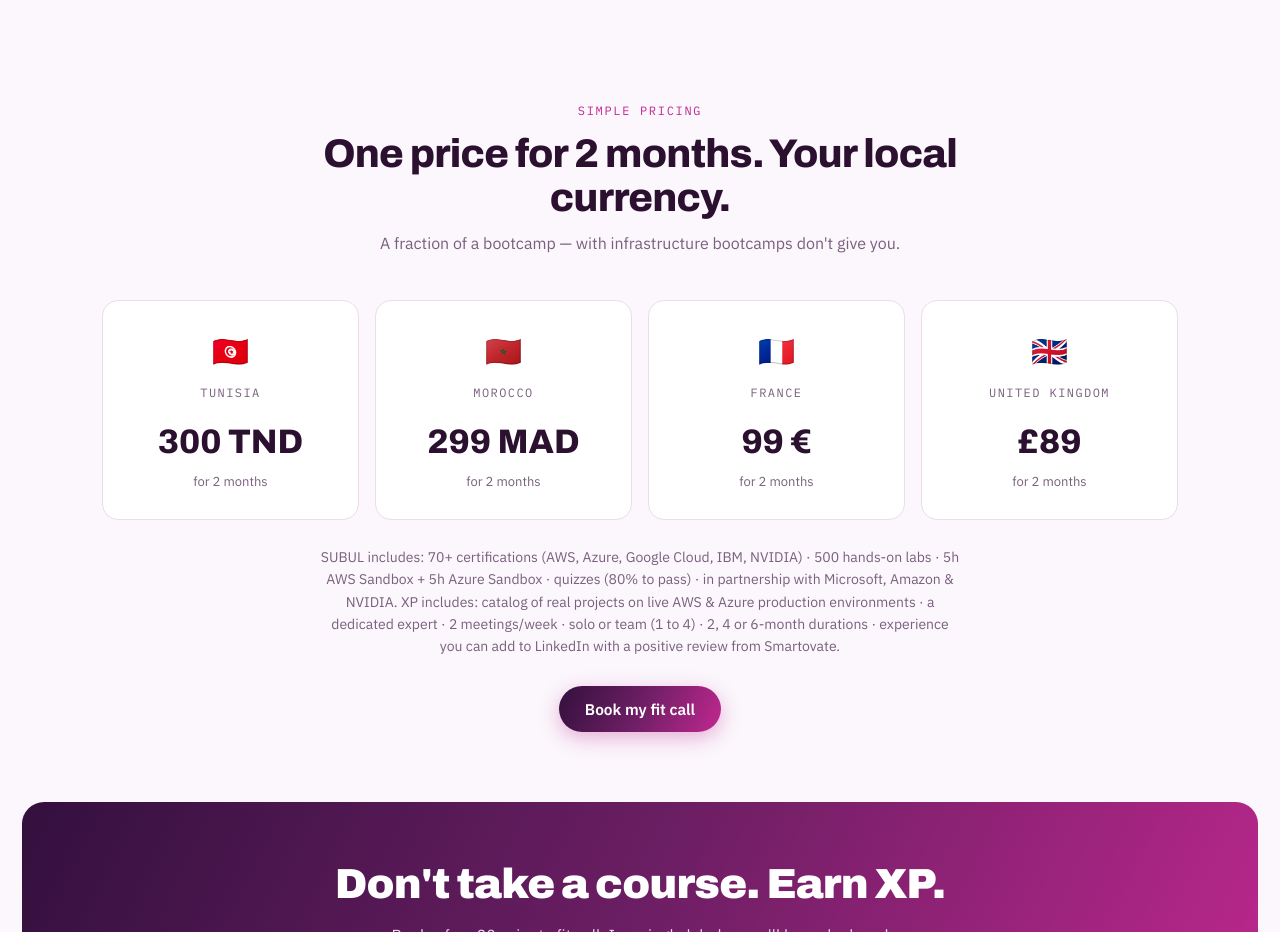
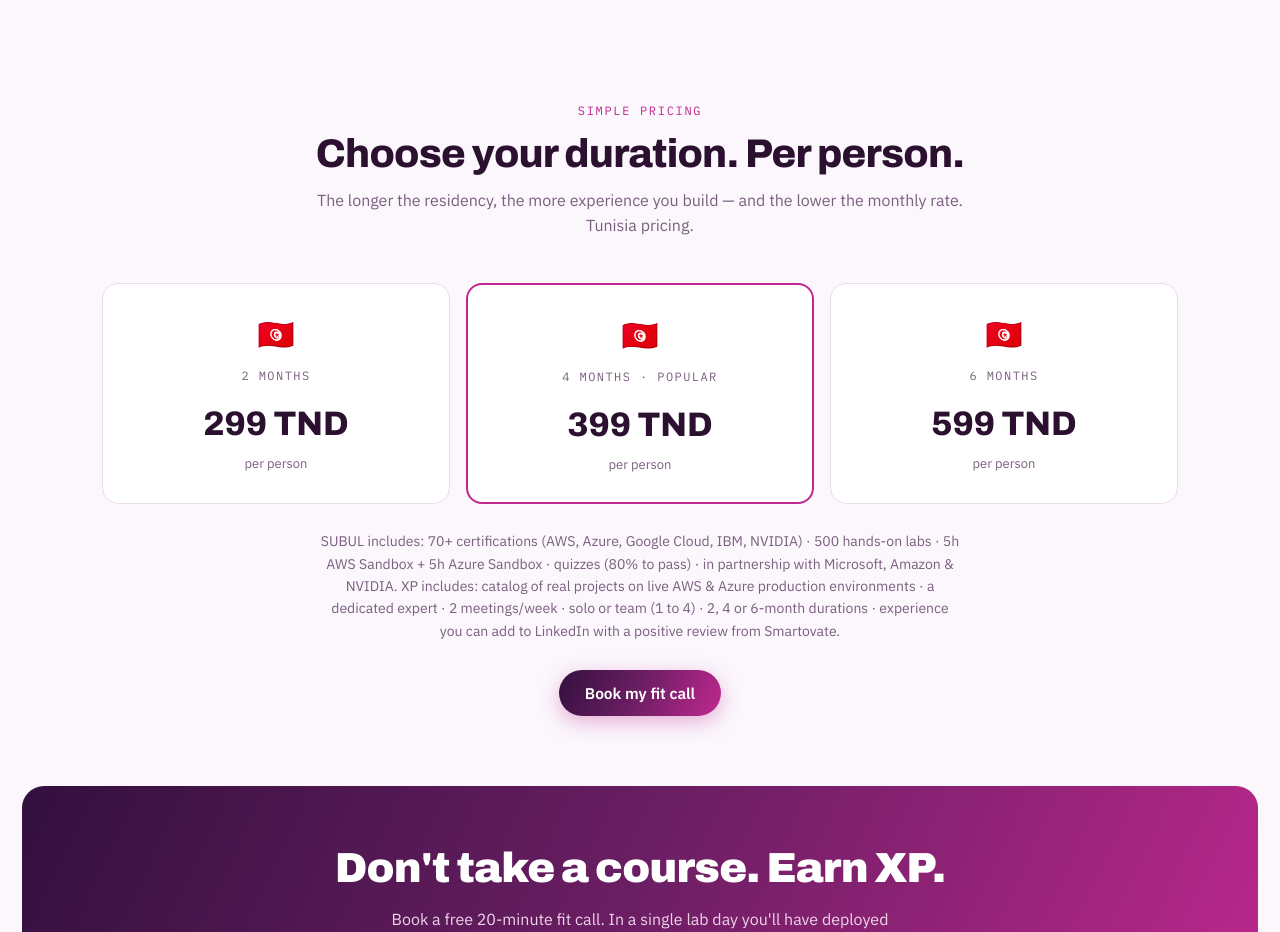
Before and after one commit to AbdelkhalekBakkari/subulxp, a plain HTML site: page index.html in a window 1280 px wide. Shown: the part 3360-4292 px from the top of the page. Drawn offline with Linux system fonts and the light colour scheme.

Commit message:
Tunisia duration pricing 299/399/599 per person

```diff
--- a/index.html
+++ b/index.html
@@ -269,14 +269,13 @@
   <div class="wrap">
     <div class="sec-head">
       <div class="tag" data-fr="Tarif simple">Simple pricing</div>
-      <h2 data-fr="Un prix pour 2 mois. Dans votre monnaie locale.">One price for 2 months. Your local currency.</h2>
-      <p data-fr="Une fraction du prix d'un bootcamp — avec des infrastructures que les bootcamps n'offrent pas.">A fraction of a bootcamp — with infrastructure bootcamps don't give you.</p>
+      <h2 data-fr="Choisissez votre durée. Par personne.">Choose your duration. Per person.</h2>
+      <p data-fr="Plus la résidence est longue, plus vous construisez d'expérience — et plus le tarif mensuel baisse. Tarifs Tunisie.">The longer the residency, the more experience you build — and the lower the monthly rate. Tunisia pricing.</p>
     </div>
     <div class="prices">
-      <div class="price"><div class="flag">🇹🇳</div><div class="m" data-fr="Tunisie">Tunisia</div><div class="p">300 TND</div><div class="per" data-fr="pour 2 mois">for 2 months</div></div>
-      <div class="price"><div class="flag">🇲🇦</div><div class="m" data-fr="Maroc">Morocco</div><div class="p">299 MAD</div><div class="per" data-fr="pour 2 mois">for 2 months</div></div>
-      <div class="price"><div class="flag">🇫🇷</div><div class="m">France</div><div class="p">99 €</div><div class="per" data-fr="pour 2 mois">for 2 months</div></div>
-      <div class="price"><div class="flag">🇬🇧</div><div class="m" data-fr="Royaume-Uni">United Kingdom</div><div class="p">£89</div><div class="per" data-fr="pour 2 mois">for 2 months</div></div>
+      <div class="price"><div class="flag">🇹🇳</div><div class="m" data-fr="2 mois">2 months</div><div class="p">299 TND</div><div class="per" data-fr="par personne">per person</div></div>
+      <div class="price" style="border-color:var(--magenta);border-width:2.5px"><div class="flag">🇹🇳</div><div class="m" data-fr="4 mois · populaire">4 months · popular</div><div class="p">399 TND</div><div class="per" data-fr="par personne">per person</div></div>
+      <div class="price"><div class="flag">🇹🇳</div><div class="m" data-fr="6 mois">6 months</div><div class="p">599 TND</div><div class="per" data-fr="par personne">per person</div></div>
     </div>
     <p class="included" data-fr="SUBUL comprend : +70 certifications (AWS, Azure, Google Cloud, IBM, NVIDIA) · 500 laboratoires pratiques · 5h AWS Sandbox + 5h Azure Sandbox · quizzes (80% requis) · en partenariat avec Microsoft, Amazon &amp; NVIDIA. XP comprend : catalogue de projets réels sur environnement de production AWS &amp; Azure · un expert dédié · 2 réunions/semaine · en solo ou équipe (1 à 4) · durées 2, 4 ou 6 mois · expérience ajoutable sur LinkedIn avec avis positif de Smartovate.">SUBUL includes: 70+ certifications (AWS, Azure, Google Cloud, IBM, NVIDIA) · 500 hands-on labs · 5h AWS Sandbox + 5h Azure Sandbox · quizzes (80% to pass) · in partnership with Microsoft, Amazon &amp; NVIDIA. XP includes: catalog of real projects on live AWS &amp; Azure production environments · a dedicated expert · 2 meetings/week · solo or team (1 to 4) · 2, 4 or 6-month durations · experience you can add to LinkedIn with a positive review from Smartovate.</p>
     <div style="text-align:center;margin-top:28px">
@@ -330,13 +329,22 @@
             <label for="ff-country" data-fr="Pays *">Country *</label>
             <select id="ff-country" name="country" required>
               <option value="">—</option>
-              <option value="Tunisia">🇹🇳 Tunisia — 300 TND / 2 months</option>
-              <option value="Morocco">🇲🇦 Morocco — 299 MAD / 2 months</option>
-              <option value="France">🇫🇷 France — 99 € / 2 months</option>
-              <option value="United Kingdom">🇬🇧 UK — £89 / 2 months</option>
-              <option value="Other">🌍 Other</option>
+              <option value="Tunisia">🇹🇳 Tunisie</option>
+              <option value="Morocco">🇲🇦 Maroc</option>
+              <option value="France">🇫🇷 France</option>
+              <option value="United Kingdom">🇬🇧 UK</option>
+              <option value="Other">🌍 Autre / Other</option>
             </select>
           </div>
+        </div>
+        <div class="f-field">
+          <label for="ff-duration" data-fr="Durée souhaitée (Tunisie)">Preferred duration (Tunisia)</label>
+          <select id="ff-duration" name="duration">
+            <option value="">—</option>
+            <option value="2 months">2 mois — 299 TND / personne</option>
+            <option value="4 months">4 mois — 399 TND / personne</option>
+            <option value="6 months">6 mois — 599 TND / personne</option>
+          </select>
         </div>
         <div class="f-field">
           <label for="ff-track" data-fr="Parcours qui vous intéresse *">Track you're interested in *</label>
@@ -446,6 +454,7 @@
       email: document.getElementById('ff-email').value.trim(),
       whatsapp: document.getElementById('ff-phone').value.trim(),
       country: document.getElementById('ff-country').value,
+      duration: document.getElementById('ff-duration') ? document.getElementById('ff-duration').value : '',
       track: document.getElementById('ff-track').value,
       goal: document.getElementById('ff-msg').value.trim()
     };
@@ -457,6 +466,7 @@
       '\nEmail: ' + f.email +
       '\nWhatsApp/Phone: ' + (f.whatsapp || '-') +
       '\nCountry: ' + f.country +
+      '\nDuration: ' + (f.duration || '-') +
       '\nTrack: ' + f.track +
       '\nGoal: ' + (f.goal || '-');
   }
@@ -507,6 +517,7 @@
       email: f.email,
       whatsapp: f.whatsapp || '-',
       country: f.country,
+      duration: f.duration || '-',
       track: f.track,
       goal: f.goal || '-',
       _subject: 'Subul XP — New fit call request: ' + f.name + ' (' + f.country + ' · ' + f.track + ')',
```
